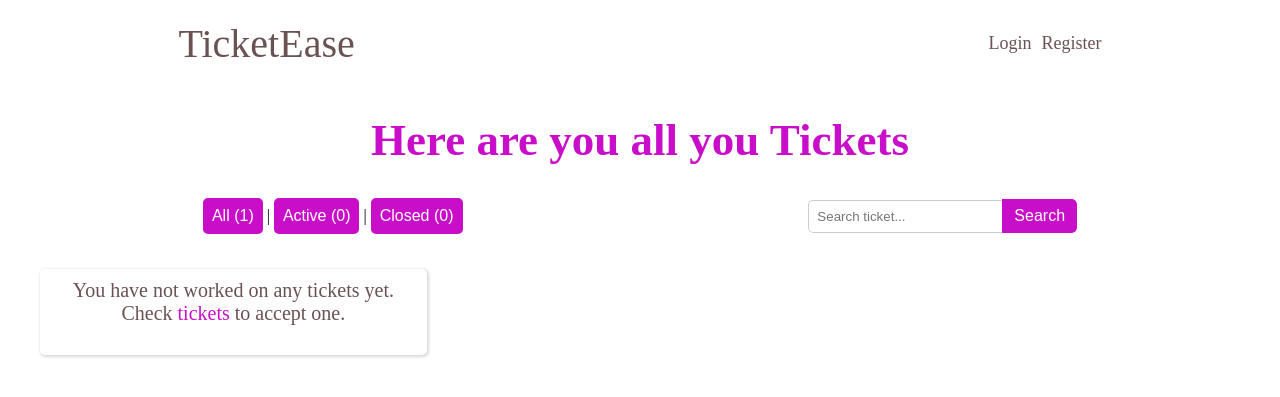
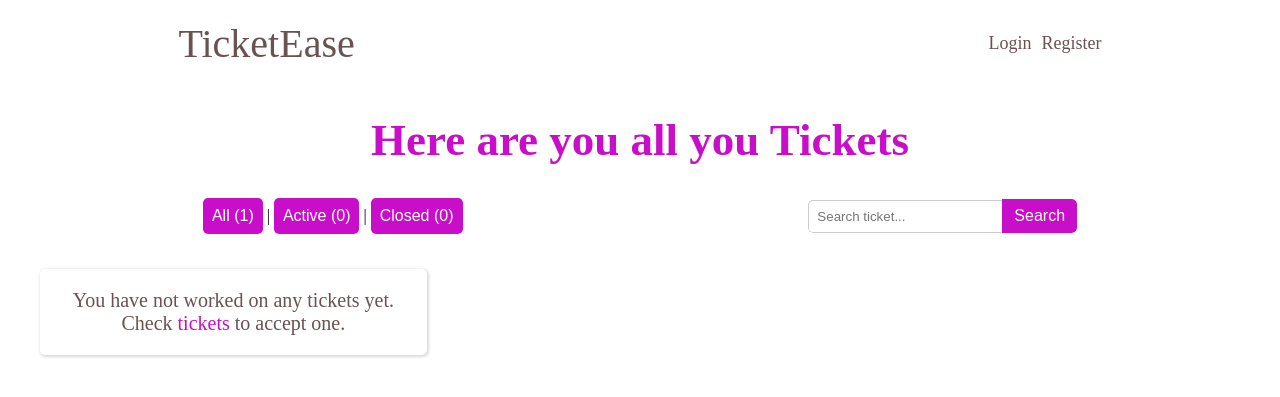
Before and after one commit to TKaburu/TicketEase, a Django app: a page that uses tickets/templates/tickets/engineer-dashboard.html in a window 1280 px wide. Shown: the top 397 px of the page. Run offline with Django 5.2, Linux system fonts and the light colour scheme; data comes from the database, SQL or seed files in the repository; parts of the project's set-up code (start-up, migrations or seed data) failed here and were passed over.

Commit message:
styles: centered the empty section text with inline style

```diff
--- a/tickets/templates/tickets/engineer-dashboard.html
+++ b/tickets/templates/tickets/engineer-dashboard.html
@@ -61,7 +61,7 @@
                 </div>
 
             {% empty %}
-                    <section class="empty">
+                    <section class="empty" style="display: flex; justify-content: center; align-items: center;">
                         <p>You have not worked on any tickets yet. <br>
                         Check <a href="{% url 'tickets-view' %}" style="color: rgb(201, 14, 201);;">tickets</a>
                         to accept one.
```
Also changed, not shown: accounts/migrations/0001_initial.py, accounts/migrations/0002_customuser_user_type.py (deleted), tickets/migrations/0001_initial.py, tickets/migrations/0002_remove_ticket_clients_email.py (deleted), tickets/migrations/0003_alter_ticket_status_ticketmessage.py (deleted), tickets/migrations/0004_alter_ticket_attachments.py (deleted), tickets/migrations/0005_alter_ticket_status.py (deleted).
